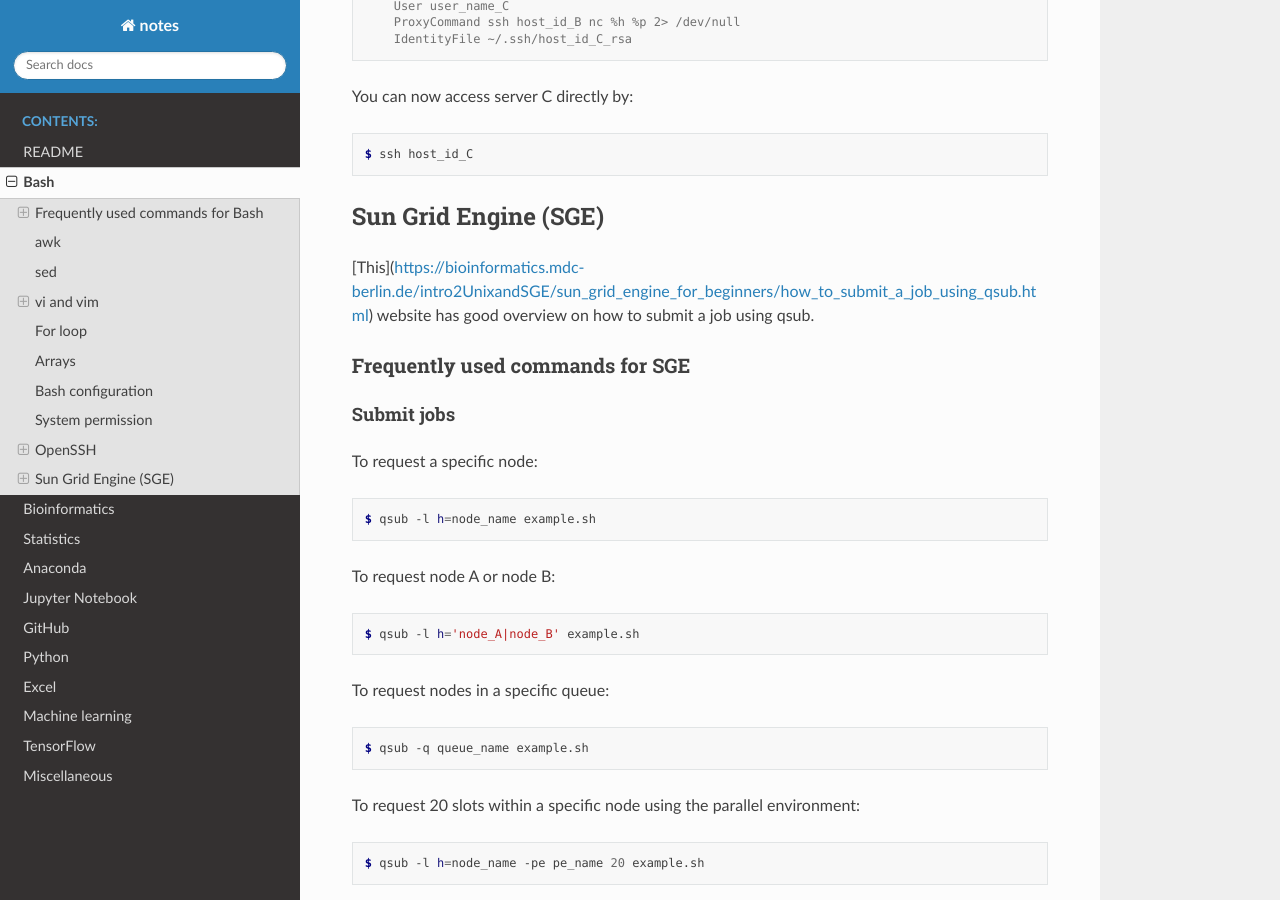
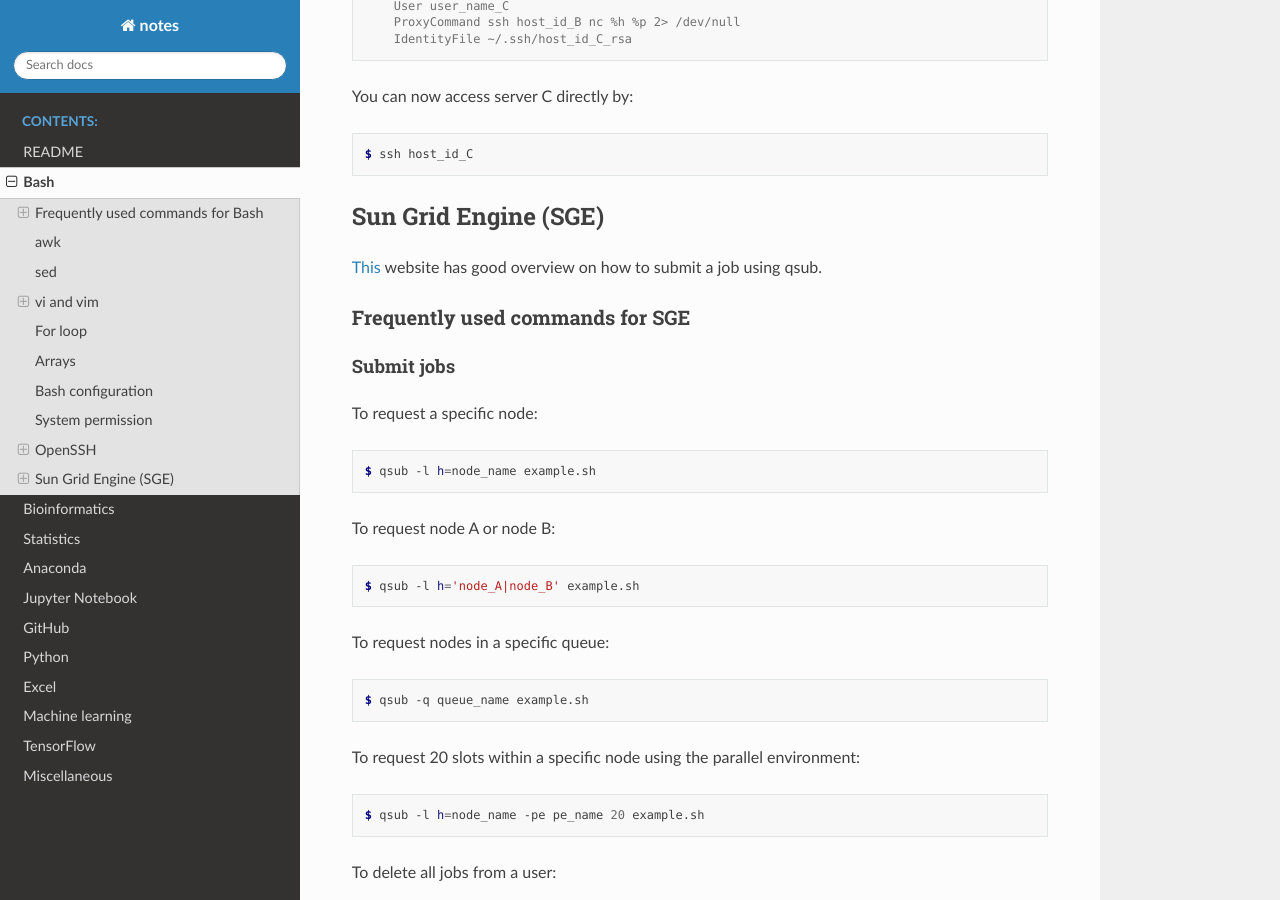
Before and after one commit to sbslee/notes, a Sphinx documentation site: the page built from docs/bash.rst, in a window 1280 px wide and 900 px high, scrolled down 11113 px. Built offline with Sphinx 7.4.7 and the Read the Docs theme 2.0.0, drawn with Linux system fonts in a browser that asks for light colours.

Commit message:
Update bash.rst

```diff
--- a/docs/bash.rst
+++ b/docs/bash.rst
@@ -605,7 +605,7 @@ You can now access server C directly by:
 Sun Grid Engine (SGE)
 =====================
 
-[This](https://bioinformatics.mdc-berlin.de/intro2UnixandSGE/sun_grid_engine_for_beginners/how_to_submit_a_job_using_qsub.html) website has good overview on how to submit a job using qsub.
+`This <https://bioinformatics.mdc-berlin.de/intro2UnixandSGE/sun_grid_engine_for_beginners/how_to_submit_a_job_using_qsub.html>`__ website has good overview on how to submit a job using qsub.
 
 Frequently used commands for SGE
 --------------------------------
```
